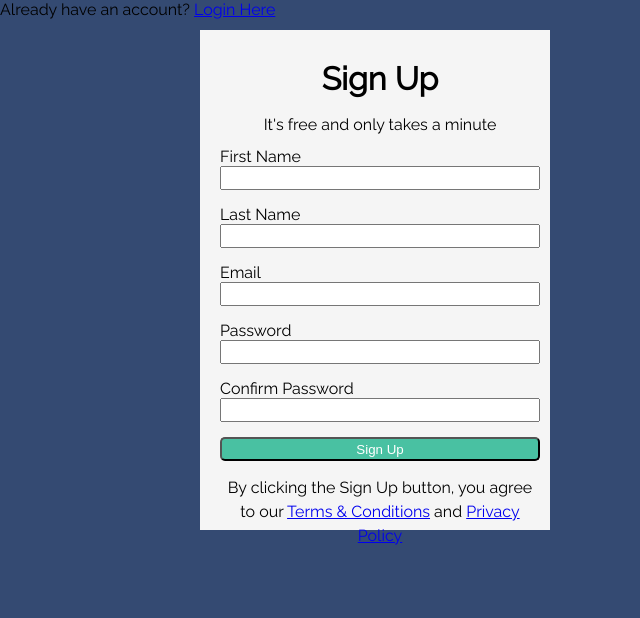
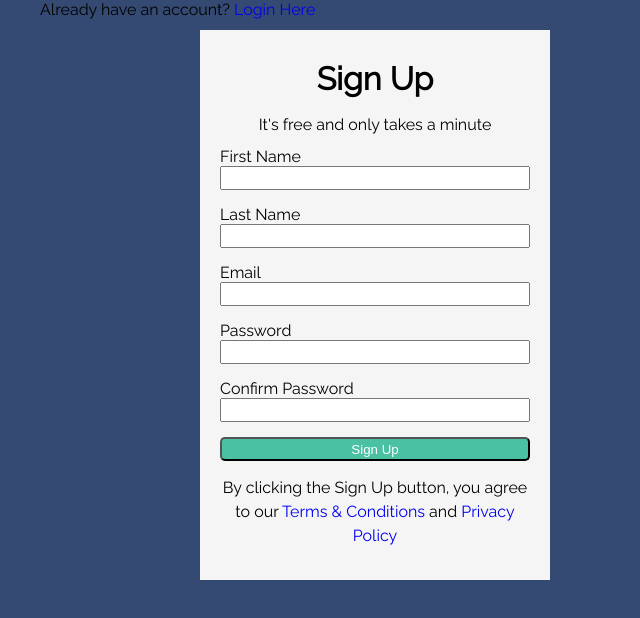
Before and after one commit to DBAKANG-GIT/HTMLandCSS, a plain HTML site: page css-sandbox/12_form_styling_start.html in a window 1280 px wide. Shown: the whole page, without its empty margins (0-640 px from the left). Drawn offline with Linux system fonts and the light colour scheme.

Commit message:
Fixed padding and overlapping footer

```diff
--- a/css-sandbox/12_form_styling_start.html
+++ b/css-sandbox/12_form_styling_start.html
@@ -35,11 +35,13 @@
         /*
         Underlined links are ugly :)
        */
+       text-decoration: none;
       }
 
       #container {
         margin-left: auto;
         margin-right: auto;
+        max-width: 1200px;
 
 
         /*
@@ -51,12 +53,12 @@
 
       .form-wrap {
         position: absolute;
-        height: 500px;
+        height: 550px;
         width: 350px;
         top: 30px;
         left: 200px;
         background-color: whitesmoke;
-        padding: 25px 10px 15px 20px;
+        padding: 25px 20px 25px 20px;
 
         /*
           This is the white area around the form and heading, etc
@@ -130,6 +132,7 @@
         /*
         Should be centered
        */
+
       }
 
       footer a {
```
